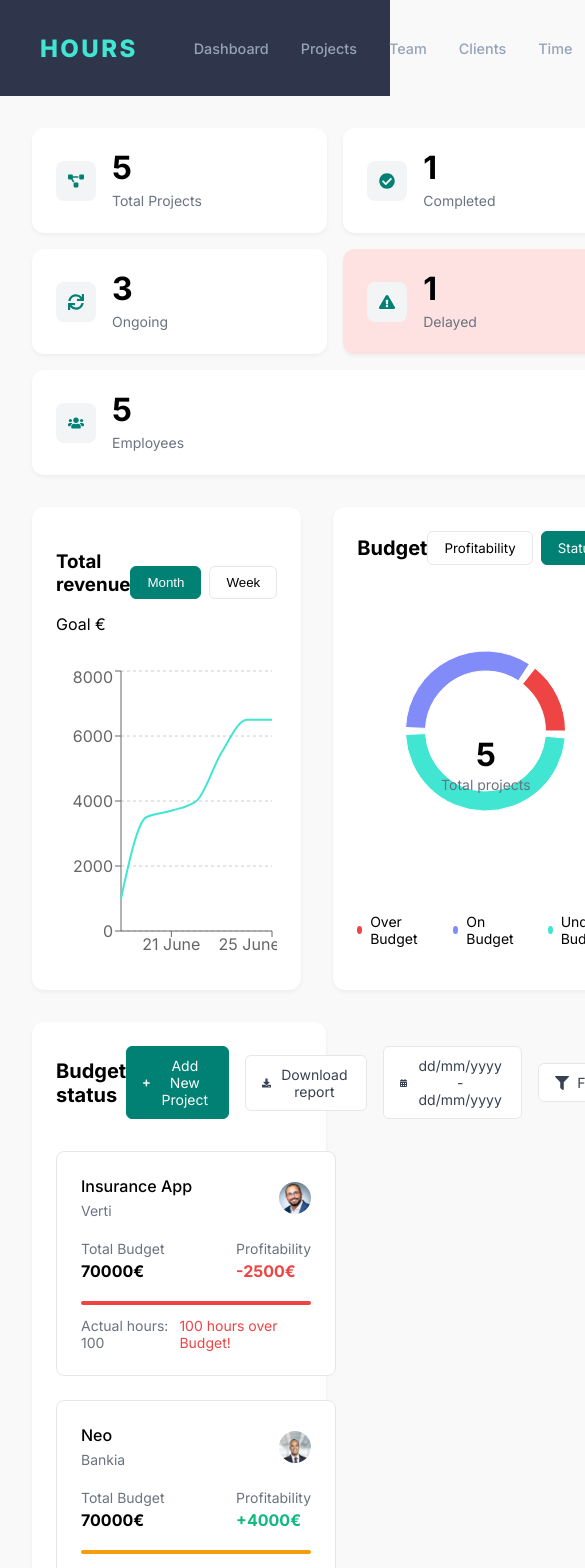
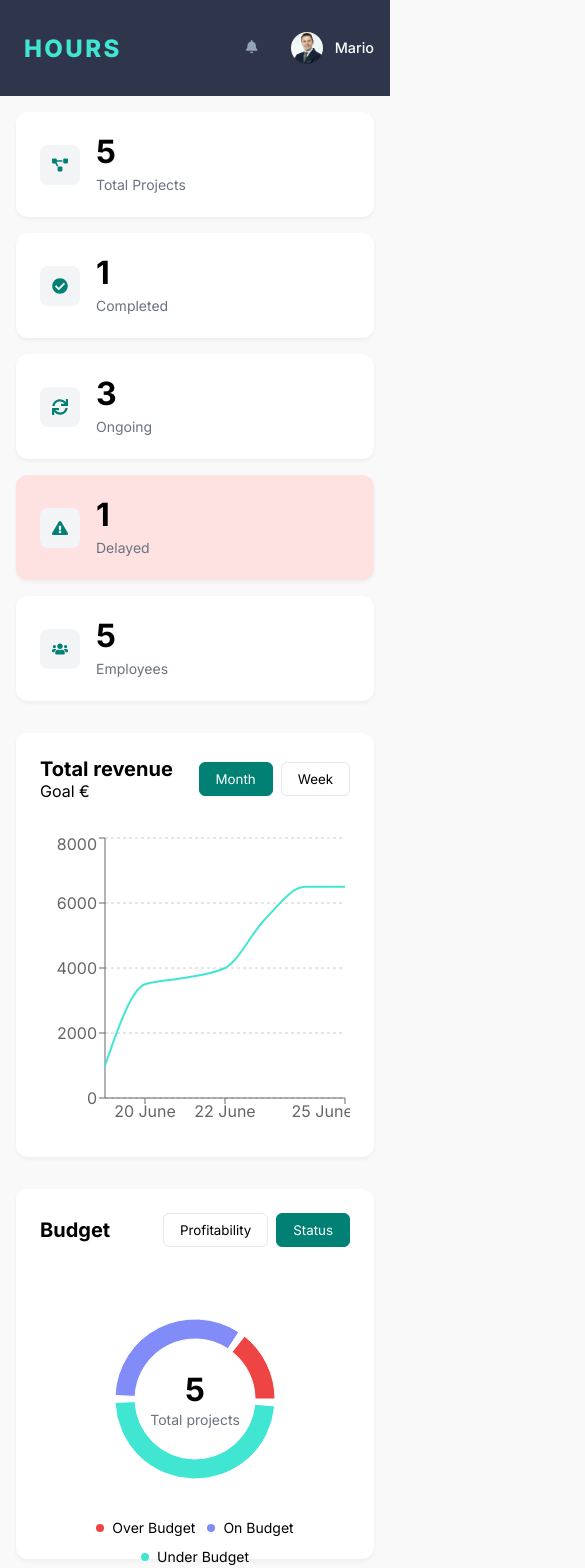
Before and after one commit to shindeshubhamm/test-dashboard, a React (Vite) app: page / in a window 390 px wide. Shown: the top 1568 px of the page, 585 px wide, since content can reach past the window. Built offline with nearby package versions, Linux system fonts and the light colour scheme.

Commit message:
Add screen breakpoints and make app responsive

```diff
--- a/src/components/BudgetChart.tsx
+++ b/src/components/BudgetChart.tsx
@@ -20,7 +20,7 @@ const BudgetChart: FC = () => {
         </div>
       </div>
       <div className="budget-chart__content">
-        <ResponsiveContainer width="100%" height={300}>
+        <ResponsiveContainer height={240}>
           <PieChart>
             <Pie data={data} innerRadius={60} outerRadius={80} paddingAngle={5} dataKey="value">
               {data.map((entry, index) => (
--- a/src/components/TeamMood.tsx
+++ b/src/components/TeamMood.tsx
@@ -34,12 +34,6 @@ const TeamMood: FC = () => {
       avatar: "/team/jose.jpeg",
       mood: 0, // 😢
     },
-    {
-      name: "Maria",
-      role: "UX Junior",
-      avatar: "/team/maria.jpg",
-      mood: 75, // 🙂
-    },
   ];
 
   return (
--- a/src/global.scss
+++ b/src/global.scss
@@ -3,20 +3,38 @@ $color1: #2f354a;
 $teal: #008174;
 $tealHover: #00665a;
 
+// Breakpoints
+$breakpoint-sm: 640px;
+$breakpoint-md: 768px;
+$breakpoint-lg: 1024px;
+$breakpoint-xl: 1280px;
+
 .header {
   display: flex;
   justify-content: space-between;
   align-items: center;
-  padding: 1rem 2rem;
+  padding: 1rem;
   background-color: $color1;
   color: white;
   height: 64px;
+
+  @media (min-width: $breakpoint-md) {
+    padding: 1rem 2rem;
+  }
 }
 
 .header__left {
   display: flex;
   align-items: center;
   gap: 2rem;
+
+  .nav {
+    display: none;
+
+    @media (min-width: $breakpoint-lg) {
+      display: flex;
+    }
+  }
 }
 
 .logo {
@@ -107,14 +125,24 @@ $tealHover: #00665a;
   display: flex;
   flex-direction: column;
   gap: 2rem;
-  height: calc(100vh - 64px);
-  padding: 2rem;
+  height: auto;
+  min-height: calc(100vh - 64px);
+  padding: 1rem;
   margin-top: -2rem;
+
+  @media (min-width: $breakpoint-md) {
+    padding: 2rem;
+  }
 
   &__top {
     display: flex;
+    flex-direction: column;
     gap: 2rem;
     padding-top: 2rem;
+
+    @media (min-width: $breakpoint-lg) {
+      flex-direction: row;
+    }
   }
 
   &__main {
@@ -125,7 +153,11 @@ $tealHover: #00665a;
   }
 
   &__team {
-    width: 320px;
+    width: 100%;
+
+    @media (min-width: $breakpoint-lg) {
+      width: 320px;
+    }
   }
 
   &__stats {
@@ -134,14 +166,21 @@ $tealHover: #00665a;
     gap: 1rem;
 
     > * {
-      flex: 1;
-      min-width: 200px;
+      flex: 1 1 140px;
+      @media (min-width: $breakpoint-md) {
+        flex: 1 1 200px;
+      }
     }
   }
 
   &__charts {
     display: flex;
+    flex-direction: column;
     gap: 2rem;
+
+    @media (min-width: $breakpoint-md) {
+      flex-direction: row;
+    }
 
     > * {
       flex: 1;
@@ -149,7 +188,11 @@ $tealHover: #00665a;
   }
 
   &__bottom {
-    padding-right: 2rem;
+    padding-right: 0;
+
+    @media (min-width: $breakpoint-md) {
+      padding-right: 2rem;
+    }
   }
 }
 
@@ -212,44 +255,11 @@ $tealHover: #00665a;
     justify-content: space-between;
     align-items: center;
     margin-bottom: 2rem;
-  }
-
-  &__toggle {
-    display: flex;
-    gap: 0.5rem;
-
-    button {
-      padding: 0.5rem 1rem;
-      border: 1px solid #e5e7eb;
-      border-radius: 6px;
-      background: none;
-      cursor: pointer;
-
-      &.active {
-        background: $teal;
-        color: white;
-        border-color: $teal;
-      }
-    }
-  }
-}
-
-.budget-chart {
-  background: white;
-  border-radius: 12px;
-  padding: 1.5rem;
-  box-shadow: 0 2px 4px rgba(0, 0, 0, 0.05);
-  position: relative;
-
-  &__header {
-    margin-bottom: 1rem;
+    flex-wrap: wrap;
+    gap: 1rem;
   }
 
   &__title {
-    display: flex;
-    justify-content: space-between;
-    align-items: center;
-
     h3 {
       margin: 0;
       font-size: 1.25rem;
@@ -275,9 +285,57 @@ $tealHover: #00665a;
       }
     }
   }
+}
+
+.budget-chart {
+  background: white;
+  border-radius: 12px;
+  padding: 1.5rem;
+  box-shadow: 0 2px 4px rgba(0, 0, 0, 0.05);
+  position: relative;
+
+  &__header {
+    margin-bottom: 2rem;
+  }
+
+  &__title {
+    display: flex;
+    justify-content: space-between;
+    align-items: center;
+    flex-wrap: wrap;
+    gap: 1rem;
+
+    h3 {
+      margin: 0;
+      font-size: 1.25rem;
+    }
+  }
+
+  &__toggle {
+    display: flex;
+    gap: 0.5rem;
+  }
+
+  &__button {
+    padding: 0.5rem 1rem;
+    border: 1px solid #e5e7eb;
+    border-radius: 6px;
+    background: none;
+    cursor: pointer;
+    font-family: "Inter", system-ui, Avenir, Helvetica, Arial, sans-serif;
+    white-space: nowrap;
+
+    &.active {
+      background: $teal;
+      color: white;
+      border-color: $teal;
+    }
+  }
 
   &__content {
     position: relative;
+    height: 240px;
+    margin-bottom: 1rem;
   }
 
   &__center {
@@ -286,6 +344,7 @@ $tealHover: #00665a;
     left: 50%;
     transform: translate(-50%, -50%);
     text-align: center;
+    z-index: 1;
   }
 
   &__total {
@@ -302,8 +361,13 @@ $tealHover: #00665a;
   &__legend {
     display: flex;
     justify-content: center;
-    gap: 2rem;
-    margin-top: 2rem;
+    gap: 0.75rem;
+    flex-wrap: wrap;
+    padding: 0 1rem;
+
+    @media (min-width: $breakpoint-md) {
+      gap: 1.5rem;
+    }
   }
 
   &__legend-item {
@@ -311,13 +375,19 @@ $tealHover: #00665a;
     align-items: center;
     gap: 0.5rem;
     font-size: 0.875rem;
+    white-space: nowrap;
 
     .dot {
       width: 8px;
       height: 8px;
       border-radius: 50%;
+      flex-shrink: 0;
     }
   }
+}
+
+.recharts-responsive-container {
+  min-height: 240px !important;
 }
 
 .team-mood {
@@ -326,6 +396,11 @@ $tealHover: #00665a;
   padding: 1.5rem;
   box-shadow: 0 2px 4px rgba(0, 0, 0, 0.05);
   overflow-y: auto;
+  max-height: none;
+
+  @media (min-width: $breakpoint-lg) {
+    max-height: calc(100vh - 200px);
+  }
 
   &__title {
     margin: 0 0 1.5rem;
@@ -397,26 +472,55 @@ $tealHover: #00665a;
 
   &__header {
     display: flex;
+    flex-direction: column;
+    gap: 1rem;
+    margin-bottom: 2rem;
     justify-content: space-between;
-    align-items: center;
-    margin-bottom: 2rem;
+    align-items: flex-start;
+
+    @media (min-width: $breakpoint-lg) {
+      flex-direction: row;
+      align-items: center;
+    }
 
     h3 {
       font-size: 1.25rem;
       margin: 0;
+      white-space: nowrap;
     }
   }
 
   &__actions {
     display: flex;
-    gap: 1rem;
-    align-items: center;
+    flex-wrap: wrap;
+    gap: 0.5rem;
+    width: 100%;
+
+    @media (min-width: $breakpoint-lg) {
+      width: auto;
+      gap: 1rem;
+    }
+
+    .btn {
+      flex: 1;
+      justify-content: center;
+      white-space: nowrap;
+      min-width: fit-content;
+
+      @media (min-width: $breakpoint-md) {
+        flex: 0 1 auto;
+      }
+    }
   }
 
   &__list {
     display: grid;
-    grid-template-columns: repeat(auto-fit, minmax(280px, 1fr));
+    grid-template-columns: 1fr;
     gap: 1.5rem;
+
+    @media (min-width: $breakpoint-md) {
+      grid-template-columns: repeat(auto-fit, minmax(280px, 1fr));
+    }
   }
 }
 
@@ -501,9 +605,12 @@ $tealHover: #00665a;
     justify-content: space-between;
     font-size: 0.875rem;
     color: #6b7280;
+    flex-wrap: wrap;
+    gap: 0.5rem;
 
     &-over {
       color: #ef4444;
+      white-space: nowrap;
     }
   }
 }
```
